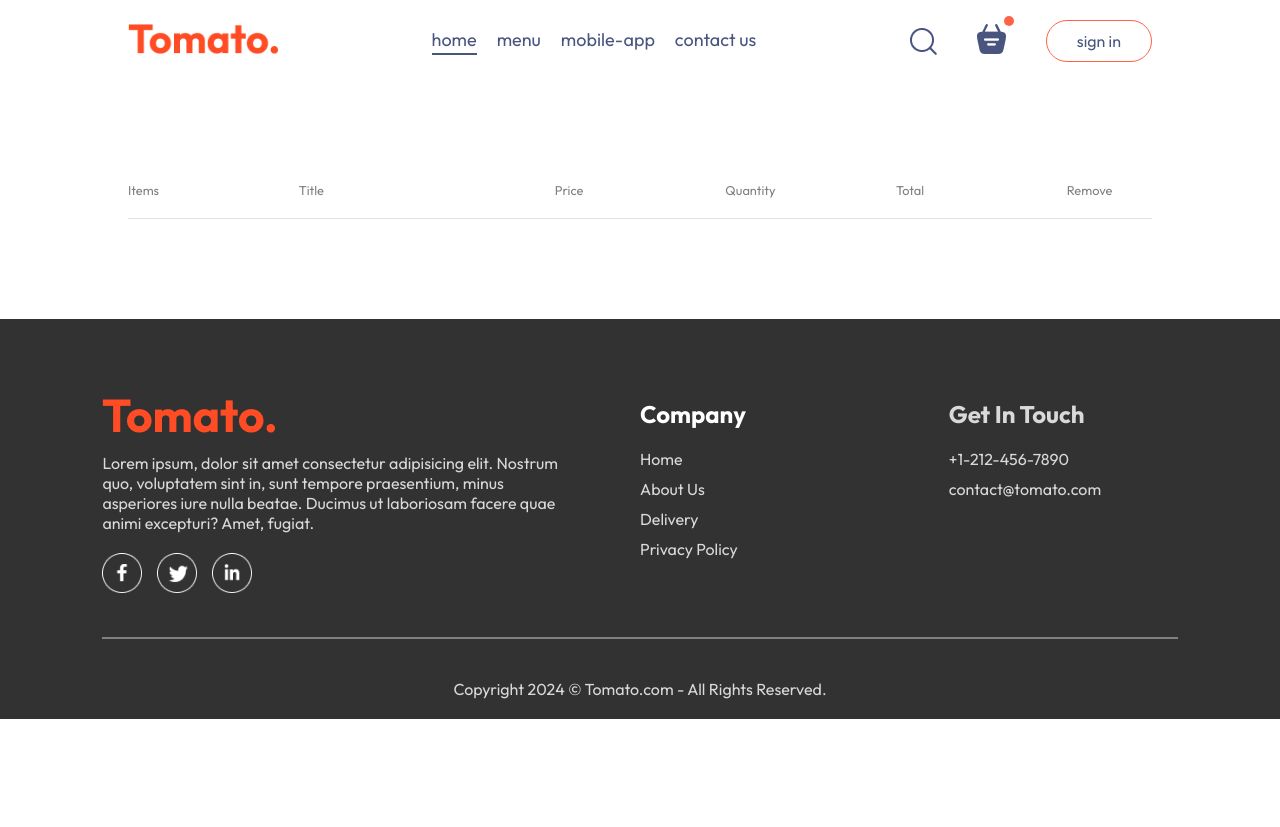
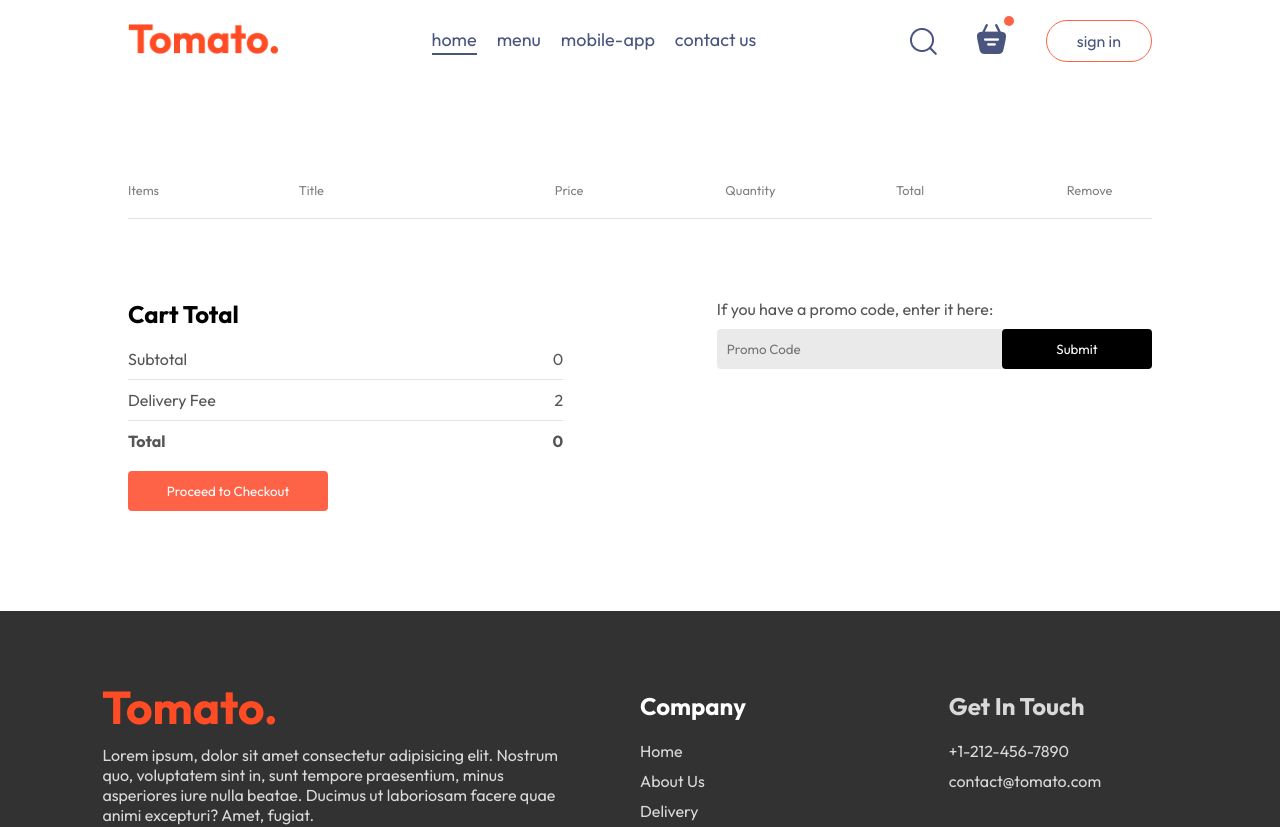
Before and after one commit to OoKiaoO/food-del, a React (Vite) app in the folder frontend/: page /cart in a window 1280 px wide. Shown: the top 827 px of the page. Before the commit the page ends 800 px from the top, so only its background shows below. Built offline with nearby package versions, Linux system fonts and the light colour scheme.

Commit message:
added checkout section to cart page

```diff
--- a/frontend/src/pages/Cart/Cart.css
+++ b/frontend/src/pages/Cart/Cart.css
@@ -29,3 +29,70 @@
 .cart-items-item .cross {
   cursor: pointer;
 }
+
+.cart-bottom {
+  margin-top: 80px;
+  display: flex;
+  justify-content: space-between;
+  gap: max(12vw, 20px);
+}
+
+.cart-total {
+  flex: 1;
+  display: flex;
+  flex-direction: column;
+  gap: 20px;
+}
+
+.cart-total-details {
+  display: flex;
+  justify-content: space-between;
+  color: #555;
+}
+
+.cart-total hr {
+  margin: 10px 0px;
+}
+
+.cart-total button {
+  border: none;
+  color: white;
+  background-color: tomato;
+  width: max(15vw, 200px);
+  padding: 12px 0px;
+  border-radius: 4px;
+  cursor: pointer;
+}
+
+.cart-promocode {
+  flex: 1;
+}
+
+.cart-promocode p {
+  color: #555;
+}
+
+.cart-promocode-input {
+  margin-top: 10px;
+  display: flex;
+  justify-content: space-between;
+  align-items: center;
+  background-color: #eaeaea;
+  border-radius: 4px;
+}
+
+.cart-promocode input {
+  background-color: transparent;
+  border: none;
+  outline: none;
+  padding-left: 10px;
+}
+
+.cart-promocode-input button {
+  width: max(10vw, 150px);
+  padding: 12px 5px;
+  background-color: black;
+  border: none;
+  color: white;
+  border-radius: 4px;
+}
--- a/frontend/src/pages/Cart/Cart.jsx
+++ b/frontend/src/pages/Cart/Cart.jsx
@@ -38,6 +38,41 @@
           }
         })}
       </div>
+
+      <div className="cart-bottom">
+        <div className="cart-total">
+          <h2>Cart Total</h2>
+          <div>
+            <div className="cart-total-details">
+              <p>Subtotal</p>
+              <p>{0}</p>
+            </div>
+            <hr />
+
+            <div className="cart-total-details">
+              <p>Delivery Fee</p>
+              <p>{2}</p>
+            </div>
+            <hr />
+
+            <div className="cart-total-details">
+              <b>Total</b>
+              <b>{0}</b>
+            </div>
+          </div>
+          <button>Proceed to Checkout</button>
+        </div>
+
+        <div className="cart-promocode">
+          <div>
+            <p>If you have a promo code, enter it here:</p>
+            <div className="cart-promocode-input">
+              <input type='text' placeholder='Promo Code' />
+              <button>Submit</button>
+            </div>
+          </div>
+        </div>
+      </div>
     </div>
   )
 }
```
